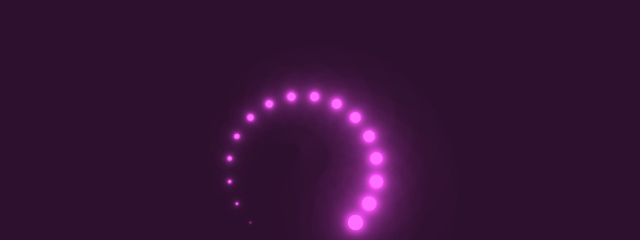
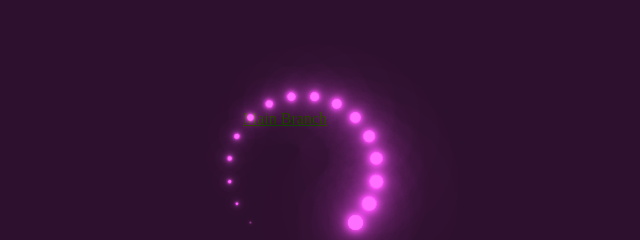
Before and after one commit to sujonahmed7/Creative-CSS-Loading-Animation, a plain HTML site: page index.html in a window 1280 px wide. Shown: the part 230-470 px from the top of the page, 337-977 px from the left. Drawn offline with Linux system fonts and the light colour scheme.

Commit message:
change main branch

```diff
--- a/index.html
+++ b/index.html
@@ -10,6 +10,7 @@
 <body>
   <section>
     <div class="loader">
+      <a href="">Main Branch</a>
       <span style="--i:1;"></span>
       <span style="--i:2;"></span>
       <span style="--i:3;"></span>
```
